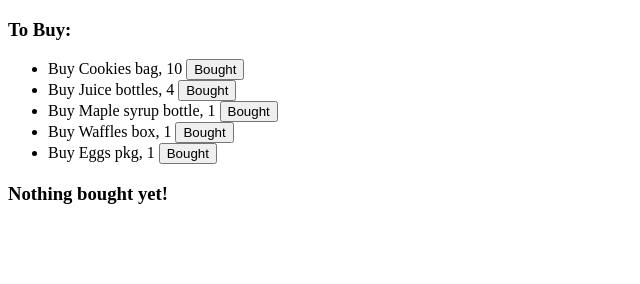
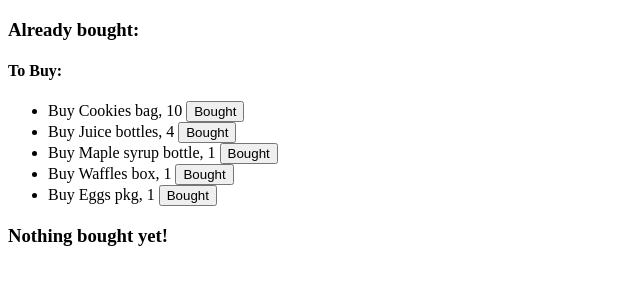
Before and after one commit to istudiomobile/angularjs-coursera, a plain HTML site: page module2-solution/index.html in a window 1280 px wide. Shown: the whole page, without its empty margins (0-640 px from the left). Drawn offline with Linux system fonts and the light colour scheme.

Commit message:
Added Already bought banner to list.

```diff
--- a/module2-solution/index.html
+++ b/module2-solution/index.html
@@ -14,7 +14,8 @@
 </head>
 <body>
     <div ng-controller="toBuyController">
-        <h3>{{ toBuyListMsg }}</h3>
+        <h3>Already bought:</h3>
+        <h4>{{ toBuyListMsg }}</h4>
         <ul>
             <li ng-repeat="item in toBuyItems">Buy {{item.name}}, {{item.qty}}  <button ng-click="removeItem(item, $index)">Bought</button></li>
         </ul>
```
